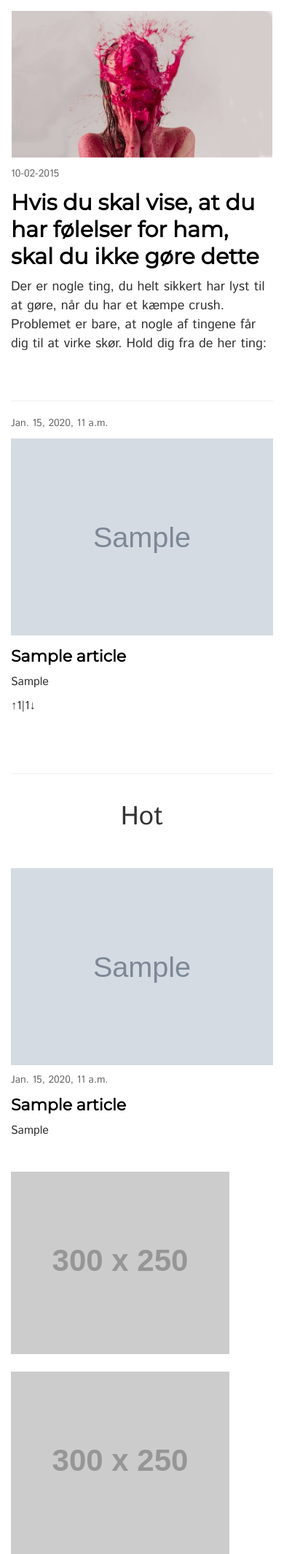
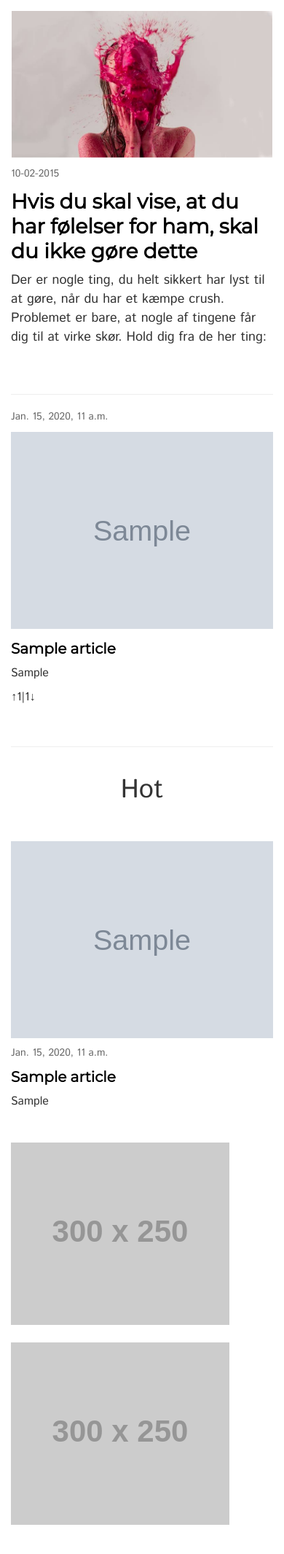
Before and after one commit to lomholdt/upvote, a Django app: template blog/templates/blog/index.html in a window 390 px wide. Shown: the part 207-2337 px from the top of the page at 73% size. After the commit the page ends 2297 px from the top, so only its background shows below. Run offline with Django 3.2, Linux system fonts and the light colour scheme; the template is opened without the code that fills it: values that come from a table or form of the project are taken from there, others are empty; tables that the repository leaves empty hold one stand-in row (values such as "Sample post"); grey boxes marked "Sample" are stand-in pictures; grey boxes labelled with a size stand in for pictures from a placeholder-image service; some libraries are stand-ins or nearby versions.

Commit message:
add media queries

```diff
--- a/blog/static/blog/css/style.css
+++ b/blog/static/blog/css/style.css
@@ -1,3 +1,24 @@
+@media screen and (min-width: 400px) {
+
+    .min-height {
+    min-height: 375px;
+    }
+}
+
+@media screen and (min-width: 800px) {
+
+    .min-height {
+    min-height: 425px;
+    }
+}
+
+@media screen and (min-width: 950px) {
+
+    .min-height {
+    min-height: 450px;
+    }
+}
+
 body {
     font-family: 'Istok Web', sans-serif;
     font-size: 16px;
@@ -121,12 +142,6 @@ body {
     box-shadow: 0 0px 0px rgba(0,0,0,.05);
 }
 
-.panel-frontpage-middle-articles {
-
-min-height: 450px;
-
-}
-
 .panel-body{
     padding-left: 0px;
     padding-right: 0px
@@ -141,7 +156,7 @@ min-height: 450px;
 .top-forside-rubrik{
 
     font-family: 'Montserrat', sans-serif;
-    font-size: 30px;
+    font-size: 28px;
     font-weight: bold;
     color: #000;
     line-height: normal;
@@ -159,7 +174,7 @@ min-height: 450px;
 .forside-rubrik{
 
     font-family: 'Montserrat', sans-serif;
-    font-size: 22px;
+    font-size: 20px;
     font-weight: bold;
     color: #000;
     line-height: normal;
--- a/blog/templates/blog/index.html
+++ b/blog/templates/blog/index.html
@@ -40,7 +40,7 @@
 
                 {% for article in articles|slice:":6" %}
                     <div class="col-sm-6 col-md-4">
-                        <div class="panel panel-default panel-frontpage-middle-articles">
+                        <div class="panel panel-default min-height">
                          <p class="time">{{ article.published_at }}</p>
                             <div class="panel-thumbnail">
                                 <a href="{{ article.get_absolute_url }}"> <img class="img-responsive" src="{{ article.get_cover_photo }}" alt=""/></a>
@@ -77,10 +77,10 @@
                         <div class="panel panel-default">
                             <div class="panel-body">
                                 <div class="row">
-                                    <div class="col-sm-6">
+                                    <div class="col-sm-12 col-md-6">
                                         <img class="img-responsive left-image" src="{{ article.get_cover_photo }}">
                                     </div>
-                                    <div class="col-sm-6">
+                                    <div class="col-sm-12 col-md-6">
                                         <p class="time">{{ article.published_at }}</p>
                                         <div class="forside-rubrik">
                                             <a href="#"><p>{{ article.title }}</p></a>
```
